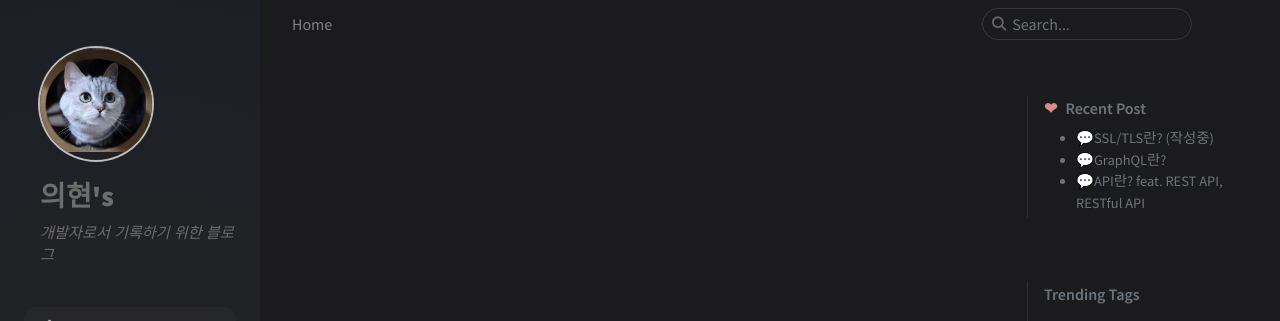
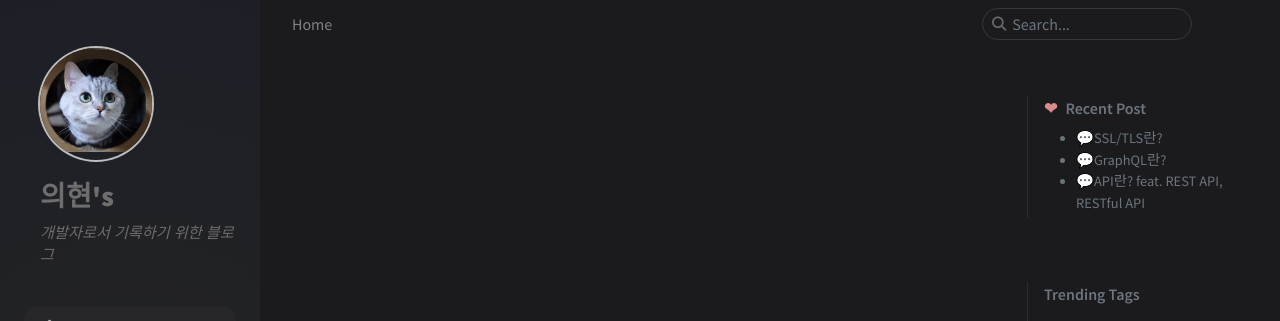
Before and after one commit to Euihyunee/euihyunee.github.io, a Jekyll site: the page built from index.html, in a window 1280 px wide. Shown: the top 321 px of the page. Built offline with Jekyll 4.4.1, drawn with Linux system fonts in a browser that asks for light colours; comment, search, counter and statistics services are not loaded.

Commit message:
[modify] modify title(ssl/tls) typo

```diff
--- a/_posts/2025-01-04-ssl_tls.md
+++ b/_posts/2025-01-04-ssl_tls.md
@@ -1,8 +1,8 @@
 ---
-title: 💬SSL/TLS란? (작성중)
-date: 2025-01-03 16:45 +0900
+title: 💬SSL/TLS란?
+date: 2025-01-04 16:26 +0900
 categories: [CS]
-tags: [SSL, TLS, ]
+tags: [SSL, TLS]
 ---
 
 ## SSL/TLS 소개
```
